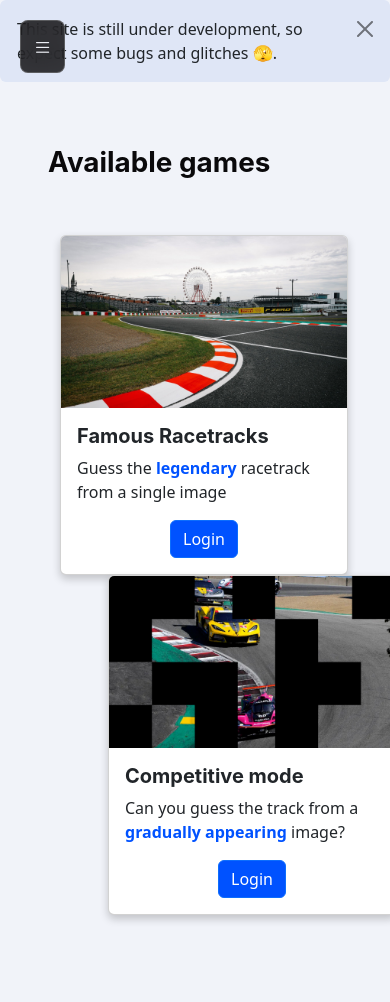
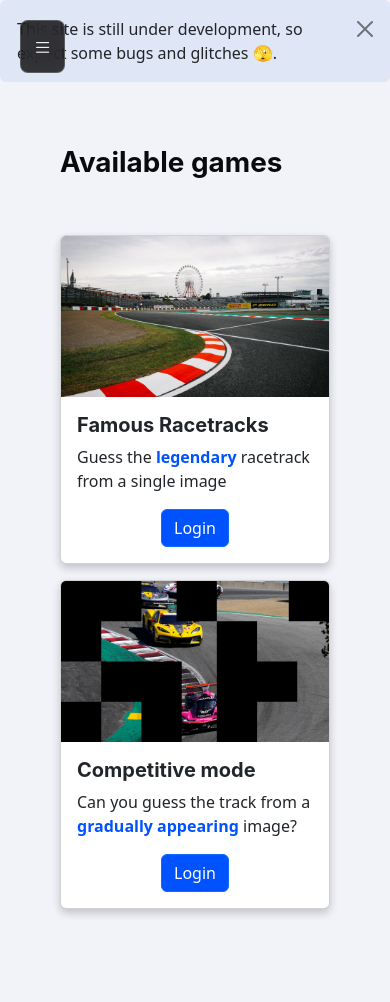
Before and after one commit to WilliamHoltsdalen/guesstheracetrack, a Django app: page /games/ in a window 390 px wide. Run offline with Django 4.2, Linux system fonts and the light colour scheme; parts of the project's set-up code (start-up, migrations or seed data) failed here and were passed over; some libraries are stand-ins or nearby versions.

Commit message:
refactor(template): Make home.html more responsive

```diff
--- a/guesstheracetrack/static/css/home.css
+++ b/guesstheracetrack/static/css/home.css
@@ -1,9 +1,14 @@
-.card-col {
-  max-width: 18rem;
+.game-card {
+  width: 18rem;
+  box-shadow: 0 4px 8px 0 rgba(0, 0, 0, 0.2);
+  margin-bottom: 1rem;
 }
 
-.game-card {
-  width: 18rem; box-shadow: 0 4px 8px 0 rgba(0,0,0,0.2);
+@media (max-width: 991.98px) {
+  .game-card {
+    width: 100%;
+    max-width: 18rem;
+  }
 }
 
 .highlighted-word {
--- a/guesstheracetrack/templates/games/home.html
+++ b/guesstheracetrack/templates/games/home.html
@@ -6,14 +6,14 @@
   <link href="{% static 'css/home.css' %}" rel="stylesheet" />
 {% endblock page_css %}
 {% block content %}
-  <div class="container-fluid content-container">
-    <div class="row">
-      <div class="col m-5 mb-0">
+  <div class="container-fluid content-container overflow-scroll">
+    <div class="row m-5">
+      <div class="col">
         <h1>Available games</h1>
       </div>
     </div>
-    <div class="row m-5 d-flex justify-content-start">
-      <div class="col card-col me-5">
+    <div class="row m-5">
+      <div class="col-12 col-md-4 d-flex justify-content-start">
         <div class="card game-card">
           <img class="card-img-top"
                src="{% static 'images/racetracks/suzuka.jpg' %}"
@@ -33,7 +33,7 @@
           </div>
         </div>
       </div>
-      <div class="col card-col mx-5">
+      <div class="col-12 col-md-4 d-flex justify-content-start">
         <div class="card game-card">
           <img class="card-img-top"
                src="{% static 'images/racetracks/laguna_segmented.png' %}"
```
